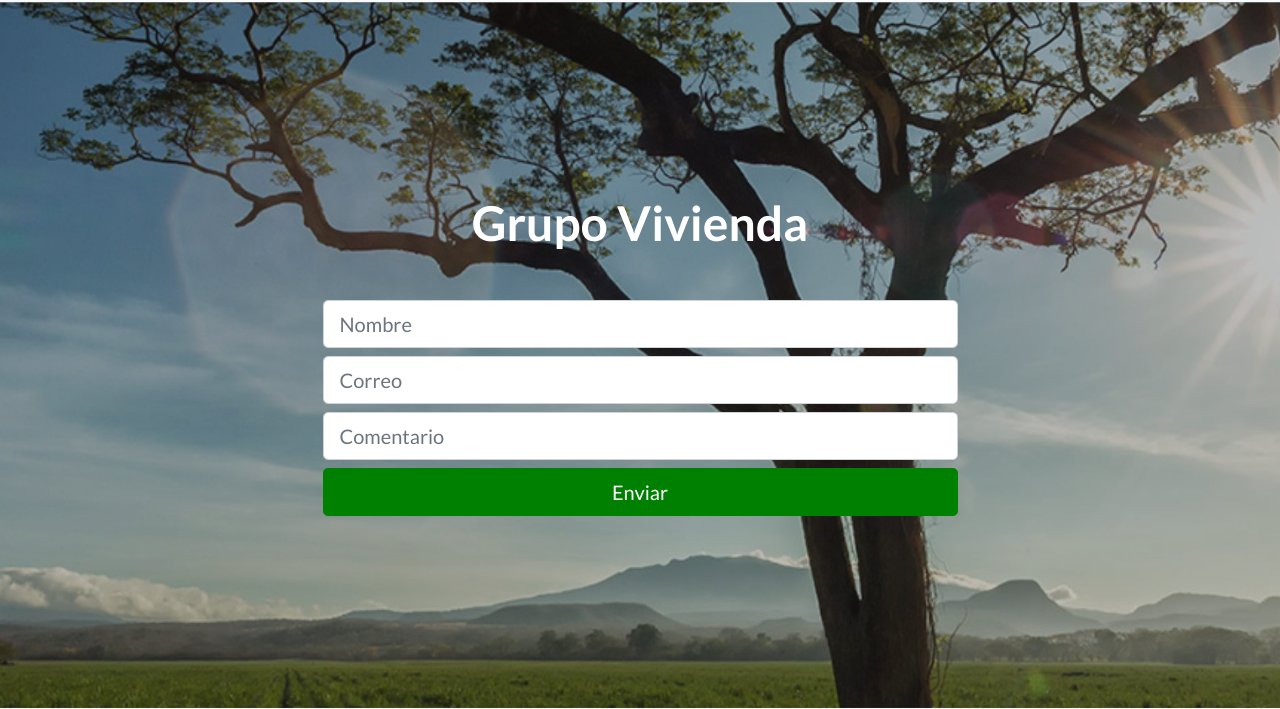
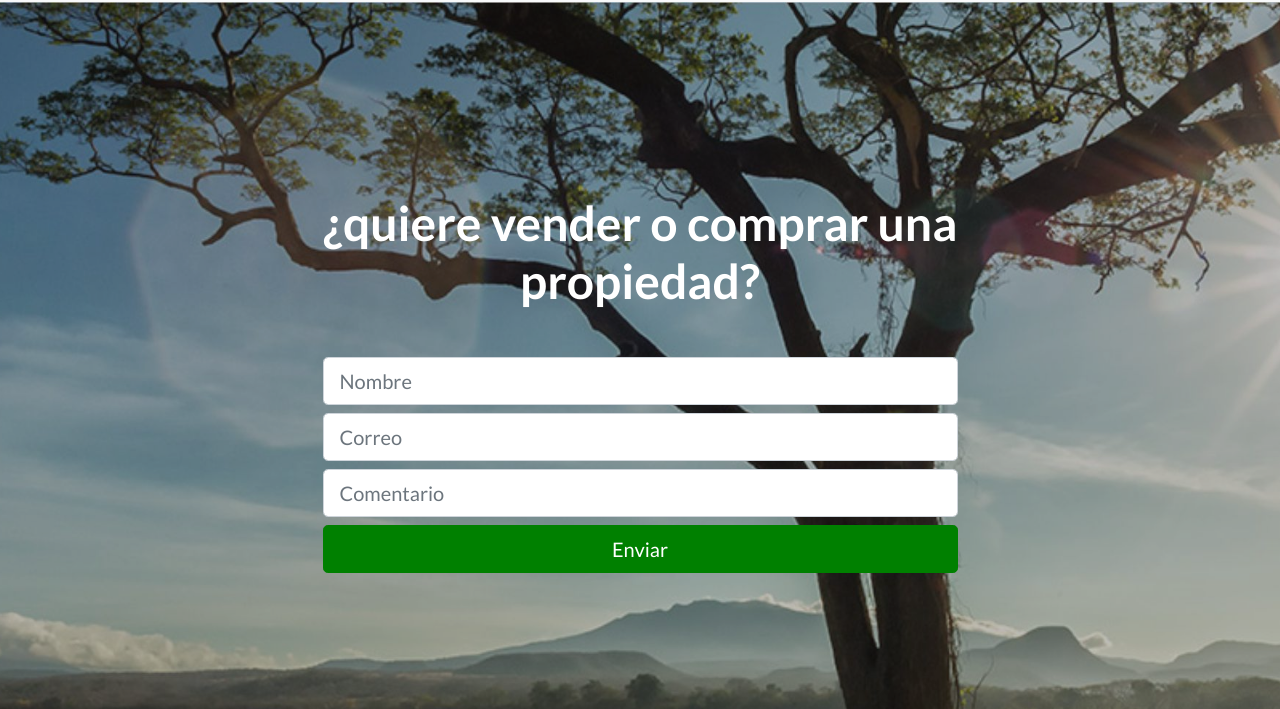
Before and after one commit to sasasamaes/inmobiliaria-landing, a website: page index.html in a window 1280 px wide. Shown: the part 91-800 px from the top of the page. Drawn offline with Linux system fonts and the light colour scheme.

Commit message:
fix text

```diff
--- a/index.html
+++ b/index.html
@@ -51,7 +51,7 @@
         <div class="row">
           <div class="col-xl-9 mx-auto">
             <h1 class="mb-5">
-              Grupo Vivienda
+              ¿quiere vender o comprar una propiedad?
             </h1>
           </div>
           <div class="col-md-10 col-lg-8 col-xl-7 mx-auto">
```
